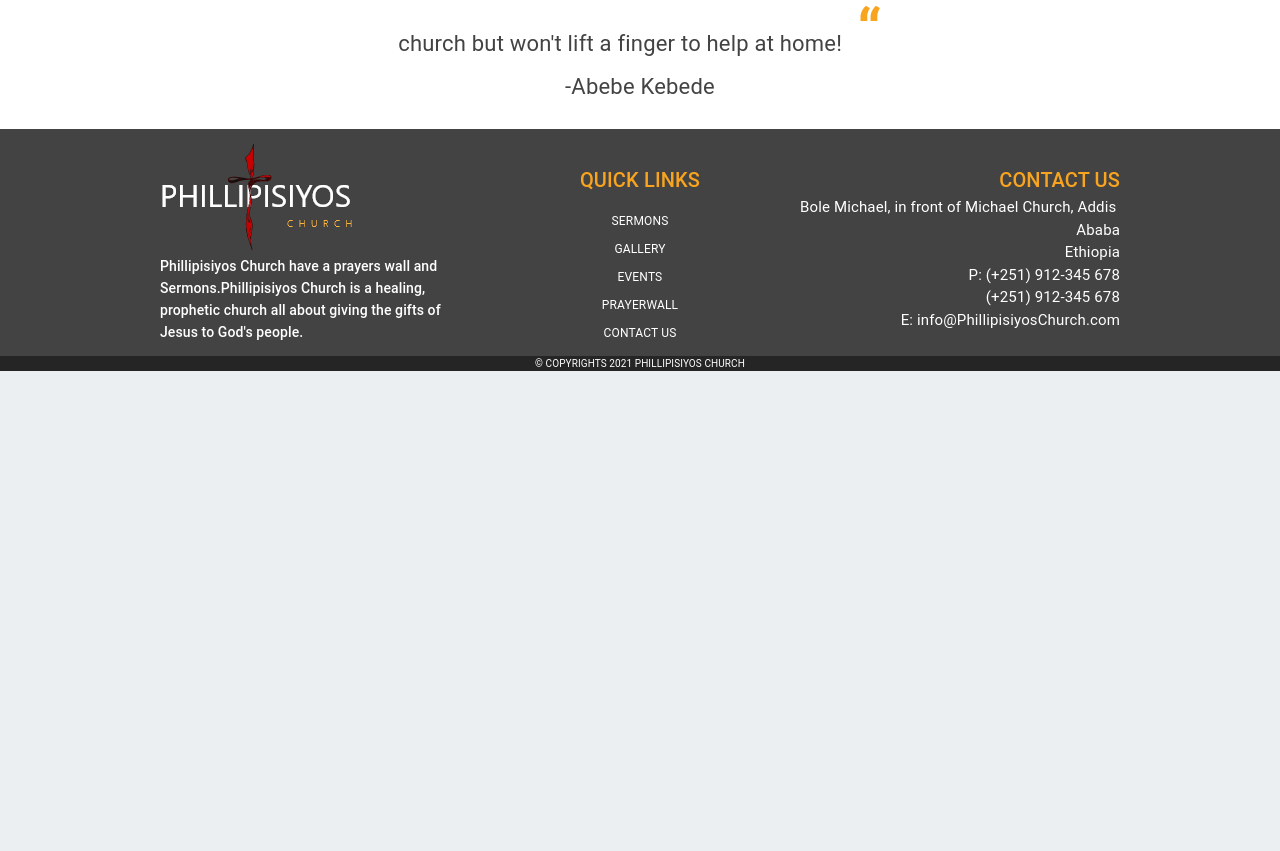
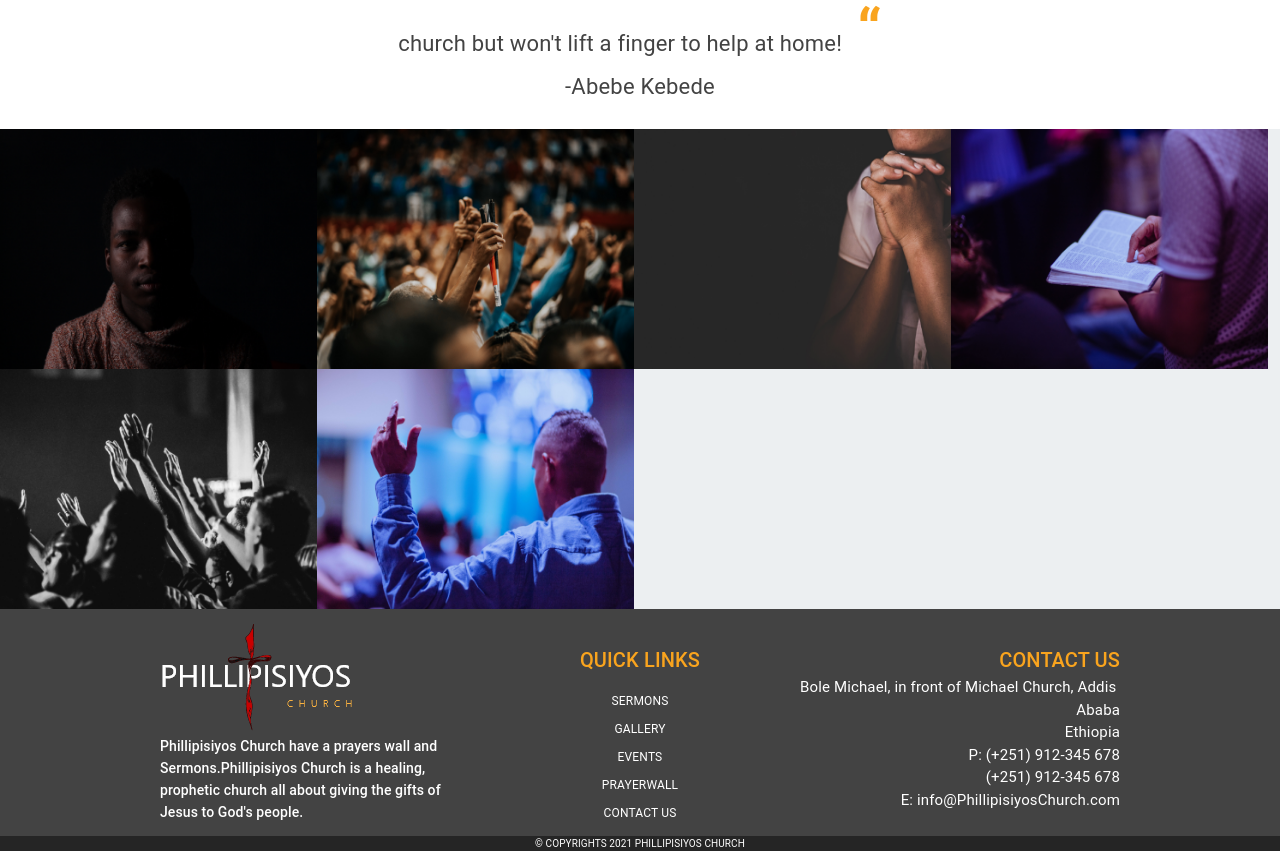
Before and after one commit to Alazar-dev/Filadelfia-web, a React (Create React App) app: page / in a window 1280 px wide. Shown: the part 4000-4851 px from the top of the page. Before the commit the page ends 4371 px from the top, so only its background shows below. Built offline with nearby package versions, Linux system fonts and the light colour scheme.

Commit message:
📦 NEW: adds Bottom Gallery section to home

```diff
--- /dev/null
+++ b/src/components/home/BottomGallery.jsx
@@ -0,0 +1,33 @@
+import React from "react";
+import img3 from "../../assets/Gallery/img-3.png";
+import img4 from "../../assets/Gallery/img-4.png";
+import img5 from "../../assets/Gallery/img-5.png";
+import img6 from "../../assets/Gallery/img6.png";
+import img7 from "../../assets/Gallery/img-7.png";
+import img8 from "../../assets/Gallery/img-8.png";
+import { Box, createStyles, Grid, makeStyles } from "@material-ui/core";
+
+const useStyles = makeStyles((theme) =>
+  createStyles({
+    root: {},
+    image: {
+      width: "317px",
+      height: "240px",
+    },
+  })
+);
+
+function BottomGallery() {
+  const classes = useStyles();
+  return (
+    <Grid container>
+      {[img3, img4, img5, img6, img7, img8].map((imgs) => (
+        <Grid className={classes.image} key={imgs} item>
+          <img className={classes.image} src={imgs} alt="" />
+        </Grid>
+      ))}
+    </Grid>
+  );
+}
+
+export default BottomGallery;
--- a/src/pages/home/Home.js
+++ b/src/pages/home/Home.js
@@ -1,5 +1,6 @@
 import { Box } from "@material-ui/core";
 import React from "react";
+import BottomGallery from "../../components/home/BottomGallery";
 import CoverImage from "../../components/home/CoverImage";
 import Donate from "../../components/home/Donate";
 import Gallery from "../../components/home/Gallery";
@@ -22,6 +23,7 @@ function Home() {
       <Gallery />
       <Services />
       <Testimony />
+      <BottomGallery />
     </Box>
   );
 }
```
